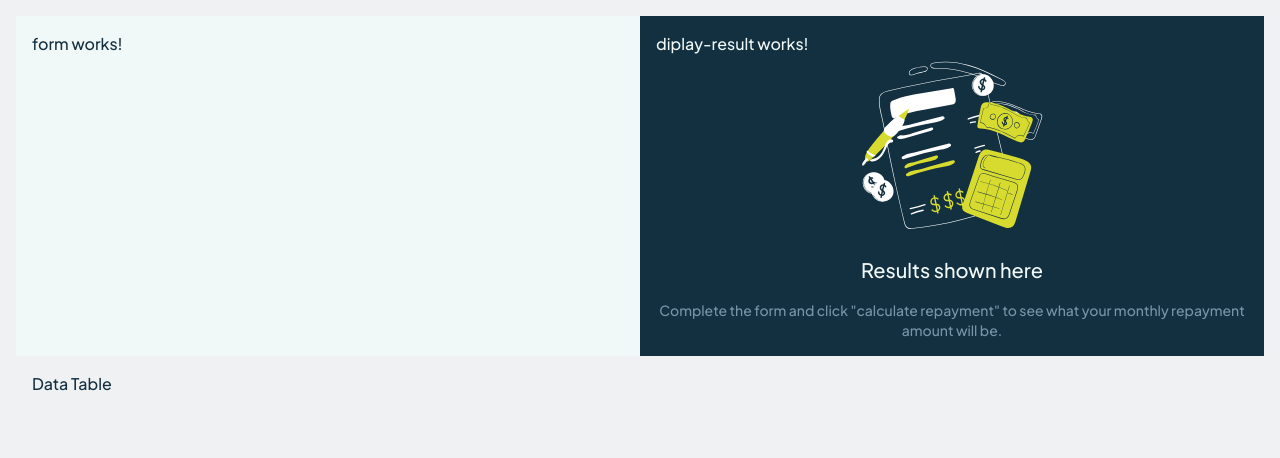
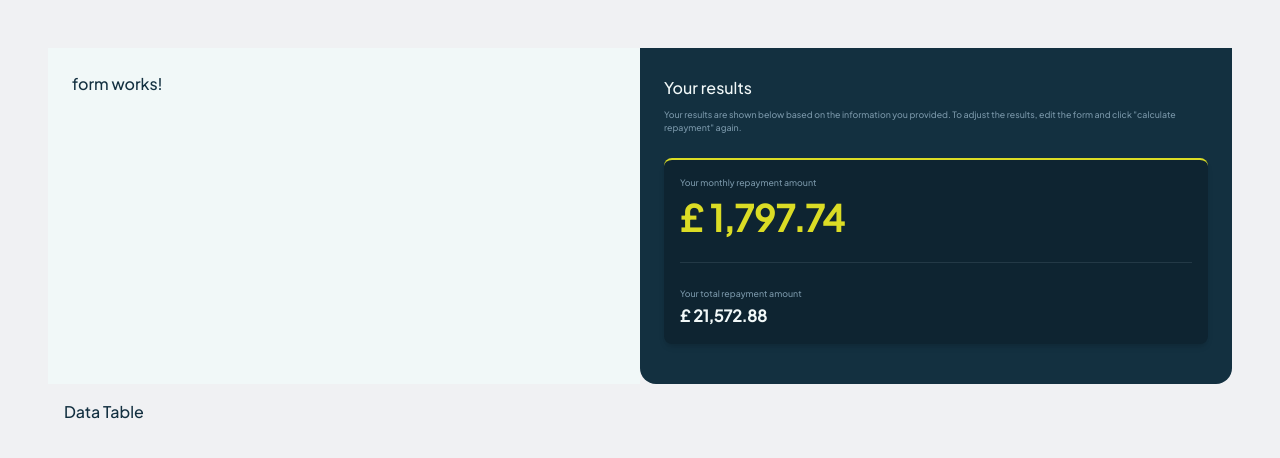
Before and after one commit to TheJordach/mortgage-calculator-v2, an Angular app: page / in a window 1280 px wide. Shown: the top 458 px of the page. Built offline with nearby package versions, Linux system fonts and the light colour scheme.

Commit message:
finish styling display-result template component

```diff
--- a/src/app/calculator/display-result/display-result.component.html
+++ b/src/app/calculator/display-result/display-result.component.html
@@ -1,11 +1,26 @@
-<p>diplay-result works!</p>
-<ng-container *ngIf="displayResult !== 0">
 
+<ng-container *ngIf="displayResult === 0">
   <div class="flex flex-col text-center items-center flex-nowrap">
   <img  [src]="'assets/images/illustration-empty.svg'" alt="calculator illustration">
   <p class="mt-2 mb-4 text-xl">Results shown here</p>
-  <p class="text-sm text-challenge-gray-clear font-light">Complete the form and click "calculate repayment" to see
+  <p class="text-xs text-challenge-gray-clear font-light">Complete the form and click "calculate repayment" to see
     what your monthly repayment amount will be.</p>
   </div>
+</ng-container>
 
+<ng-container *ngIf="displayResult !== 0">
+    <p class="mt-1 mb-2 text-md">Your results</p>
+    <p class="text-[0.55rem] mb-6 text-challenge-gray-clear font-light">
+      Your results are shown below based on the information you provided.
+      To adjust the results, edit the form and click "calculate repayment" again.
+    </p>
+  <div class="border-0 border-t-2 p-4 rounded-lg border-challenge-indigo shadow-md bg-challenge-blue-super-dark mb-4">
+    <p class="text-[0.55rem] mb-2 text-challenge-gray-clear font-light">
+      Your monthly repayment amount </p>
+    <p class="font-bold text-4xl mb-6 text-challenge-indigo"> £ {{ displayResult | number : '1.0-2' }}</p>
+    <hr class="mb-6 border-challenge-gray-lighted">
+    <p class="text-[0.55rem] mb-1 text-challenge-gray-clear font-light">
+      Your total repayment amount </p>
+    <p class="font-bold text-md"> £ {{ displayResult * 12 | number : '1.0-2' }}</p>
+  </div>
 </ng-container>
--- a/src/app/calculator/display-result/display-result.component.ts
+++ b/src/app/calculator/display-result/display-result.component.ts
@@ -7,5 +7,5 @@ import { Component } from '@angular/core'
 })
 export class DisplayResultComponent {
     // Create an Observable that emits value 42
-    displayResult = 1
+    displayResult = 1797.74
 }
--- a/src/app/calculator/home/home.component.html
+++ b/src/app/calculator/home/home.component.html
@@ -1,9 +1,9 @@
-<main class="p-4 grid grid-cols-1 gap-0 lg:grid-cols-2">
+<main class="p-12 grid grid-cols-1 gap-0 lg:grid-cols-2">
 
-  <div class="bg-challenge-white p-4 text-challenge-blue-dark">
+  <div class="bg-challenge-white p-6 text-challenge-blue-dark">
     <app-form></app-form>
   </div>
-  <div class="bg-challenge-blue-dark p-4 text-challenge-white ">
+  <div class="bg-challenge-blue-dark p-6  text-challenge-white rounded-b-2xl">
     <app-display-result></app-display-result>
   </div>
   <div class=" p-4 text-challenge-blue-dark">Data Table</div>
--- a/tailwind.config.js
+++ b/tailwind.config.js
@@ -22,6 +22,7 @@ module.exports = {
                 'challenge-gray-dark': 'rgba(89, 113, 126, 1.00)',
                 'challenge-gray-light': 'rgba(228, 244, 252, 1.00)',
                 'challenge-gray-clear': 'rgba(120, 149, 167, 1.00)',
+                'challenge-gray-lighted': 'rgba(35, 57, 70, 1.00)',
                 'challenge-indigo': 'rgba(219, 220, 37, 1.00)',
                 'challenge-yellow-clear': 'rgba(250, 250, 224, 1.00)',
                 'challenge-blue-dark': 'rgba(19, 48, 64, 1.00)',
```
Also changed, not shown: 1 other file (tests, documents, lock files or other folders).
